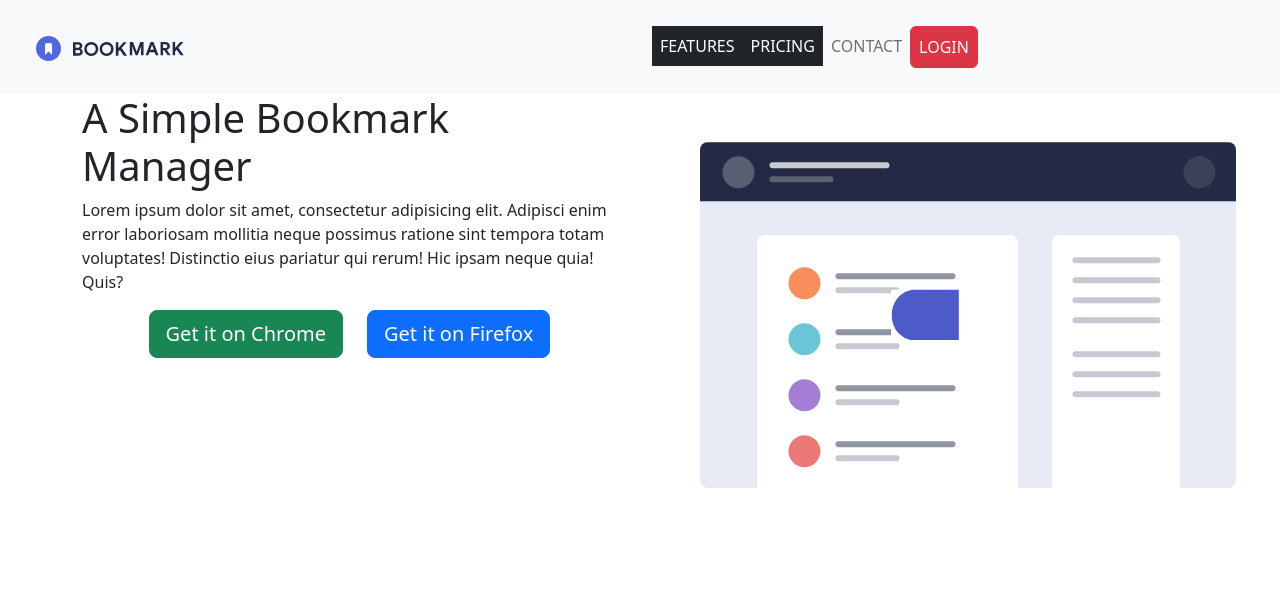
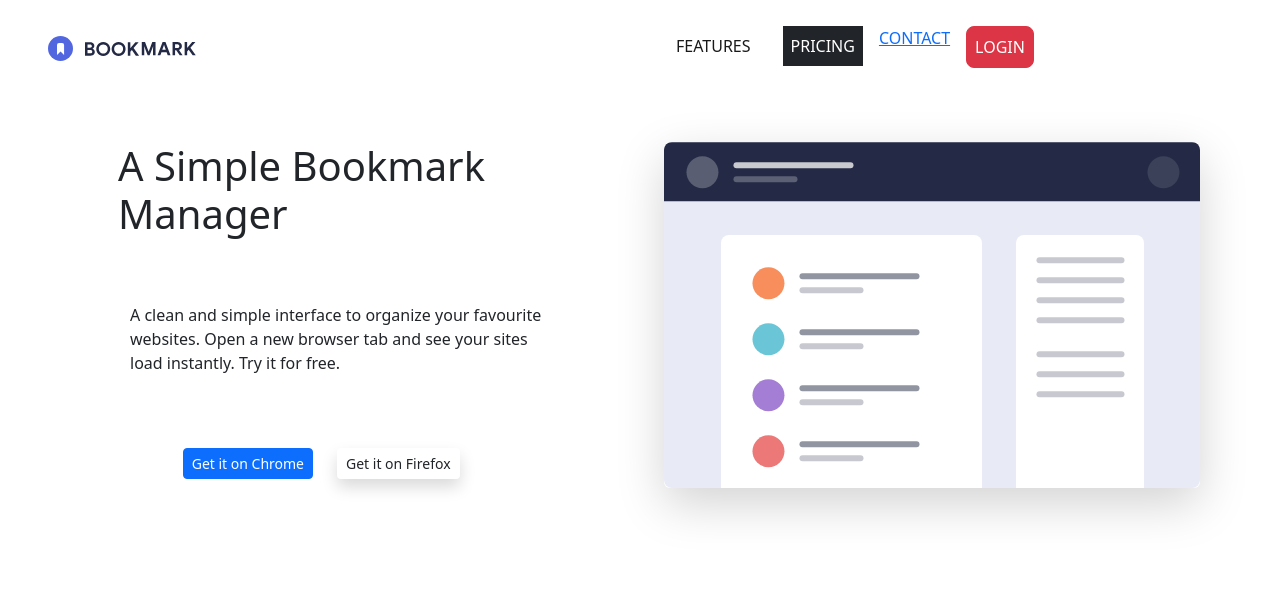
Before and after one commit to ortizpv/sprint_2, a website: page index.html in a window 1280 px wide. Drawn offline with nearby package versions, Linux system fonts and the light colour scheme; files that its build step writes are made by us from their sources.

Commit message:
Actualización para entrega

```diff
--- a/index.html
+++ b/index.html
@@ -1,18 +1,24 @@
 <!DOCTYPE html>
-<html lang="es">
+<html lang="en">
 <head>
     <meta charset="UTF-8">
     <meta content="IE=edge" http-equiv="X-UA-Compatible">
     <meta content="width=device-width, initial-scale=1.0" name="viewport">
+    <link href="https://cdn.jsdelivr.net/npm/bootstrap@5.0.2/dist/css/bootstrap.min.css" rel="stylesheet" integrity="sha384-EVSTQN3/azprG1Anm3QDgpJLIm9Nao0Yz1ztcQTwFspd3yD65VohhpuuCOmLASjC" crossorigin="anonymous">
+    <link rel="preconnect" href="https://fonts.googleapis.com">
+    <link rel="preconnect" href="https://fonts.gstatic.com" crossorigin>
+    <link href="https://fonts.googleapis.com/css2?family=Montserrat:wght@200&family=Nunito:wght@200&family=Open+Sans:ital,wght@1,300&display=swap" rel="stylesheet">
     <link href="https://fonts.googleapis.com/css2?family=Merriweather:ital,wght@0,300;1,400;1,700&display=swap" rel="stylesheet">
-    <link rel="stylesheet" href="./sass/main.css">
+
+    <link rel="stylesheet" href="./css/main.min.css">
 
     <title>SPRINT 2</title>
 </head>
 <body>
 <header>
-    <nav class="navbar navbar-expand-md navbar-light bg-light">
     <div class="container-fluid">
+        <nav id= "barNav" class="navbar navbar-expand-md navbar-light">
+            <div class="container-xxl">
                 <a class="navbar-brand p-4" href="#">
                     <img id="logo" src="imagenes/logo-bookmark.svg">
                 </a>
@@ -20,24 +26,25 @@
                     class="navbar-toggler" data-bs-target="#navbarSupportedContent"
                     data-bs-toggle="collapse" type="button">
                     <span class="navbar-toggler-icon"></span>
+                    <span class="text-bg-dark"></span>
                 </button>
             </div>
         <div class="container-fluid">
             <div class="collapse navbar-collapse" id="navbarSupportedContent">
                 <ul class="navbar-nav me-auto mb-2 mb-lg-0">
-                    <li class="nav-item">
-                        <a aria-current="page" class="nav-link active text-bg-dark col-12 col-6"
+                    <li class="nav-item mx-3 me-md-2">
+                        <a aria-current="page" class="nav-link active col-12 col-6"
                            href="#">FEATURES</a>
                     </li>
-                    <li class="nav-item">
+                    <li class="nav-item mx-3">
                         <a class="nav-link text-bg-dark col-12 col-6" data-bs-placement="left" href="#">PRICING</a>
                     </li>
-                    <li class="nav-item">
-                        <a aria-expanded="false" class="nav-link" href="#" id="navbarContact" role="button">
+                    <li class="nav-item mx3">
+                        <a class = text-bg-dark" aria-current="false" class="nav-link" href="#" id="navbarContact" role="button">
                             CONTACT</a>
                     </li>
-                    <li class="nav-item">
-                        <a aria-disabled="true" class="nav-link btn btn-danger text-white" data-bs-placement="left" href="#"
+                    <li class="nav-item mx-3">
+                        <a aria-disabled="true" class="nav-link btn btn-danger btn-lg  text-white" data-bs-placement="left" href="#"
                            tabindex="-1">LOGIN</a>
                     </li>
                 </ul>
@@ -45,36 +52,37 @@
         </div>
     </nav>
 </header>
-<div class="container d-flex  align-items-center justify-content-center">
-    <div class="row">
-        <div class="col-6 center">
+
+<aside class="container">
+    <div class="row col-12">
+        <div class="row col-6 text-rigth p-5">
             <h1>A Simple Bookmark Manager</h1>
-            <p>
-                Lorem ipsum dolor sit amet, consectetur adipisicing elit. Adipisci enim error laboriosam mollitia neque
-                possimus ratione sint tempora totam voluptates! Distinctio eius pariatur qui rerum! Hic ipsam neque
-                quia! Quis?
+            <p class=" text-rigt p-4">
+                A clean and simple interface to organize your favourite
+                websites. Open a new browser tab and see your sites load
+                instantly. Try it for free.
             </p>
             <div class="row">
                 <div class="col-6 text-end">
-                    <button class="btn btn-success btn-lg" type="button">Get it on Chrome</button>
+                    <button class="btn btn-primary btn-sm" type="button">Get it on Chrome</button>
                 </div>
                 <div class="col-6 text-start">
-                    <button class="btn btn-primary btn-lg" type="button">Get it on Firefox</button>
+                    <button class="btn btn-white btn-sm shadow mb-5" type="button">Get it on Firefox</button>
                 </div>
             </div>
         </div>
-        <div class="col-6">
-            <div class="position-relative col-lg-6  p-5">
+        <div class="col-6 text-center">
+            <div class="position-relative col-3 p-5">
                 <img src="./Imagenes/illustration-features-tab-1.svg"
-                     class="start-25 me-5 top-50 border-dark-solid border-5"/>
-                <div class = "col-3 p-10 position-absolute top-50 start-100 translate-middle">
+                     class="start-25 me-5 top-50 shadow-lg mb-5 bg-body rounded"/>
+                <div class = "position-relative col-3 p-10">
                 <img src="./Imagenes/imagen.svg"
-                     class="start-25 me-auto top-50"/>
+                     class="start-25 me-3 top-50"/>
                 </div>
             </div>
         </div>
     </div>
-</div>
+</aside>
 
 </body>
 
```
Lines whose indentation alone changed are shown as unchanged.
